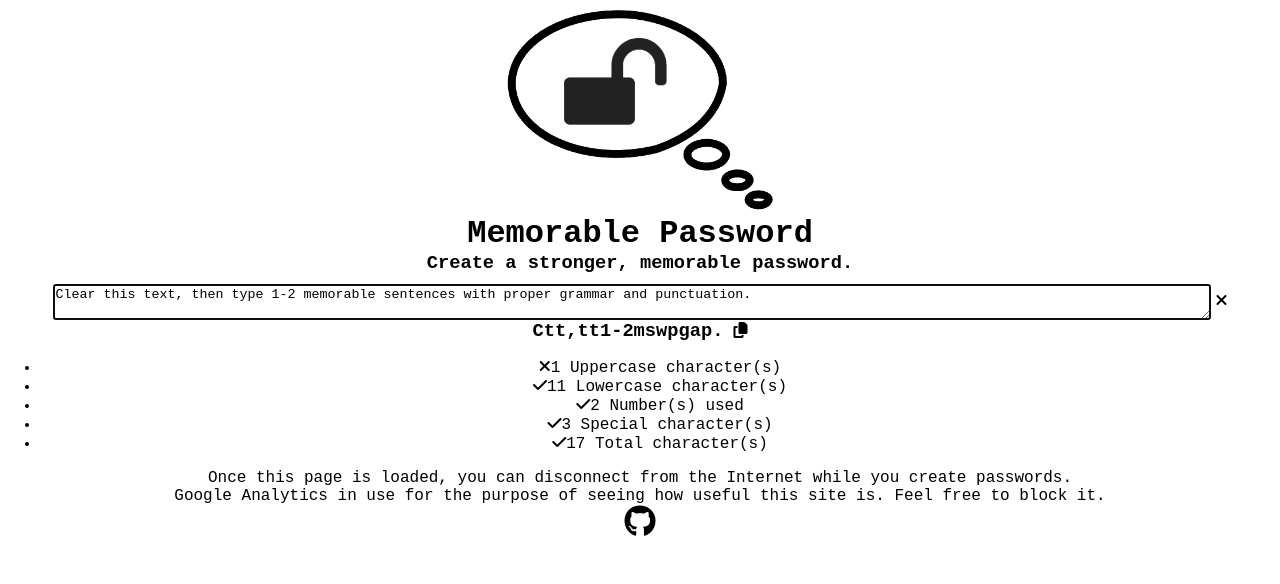
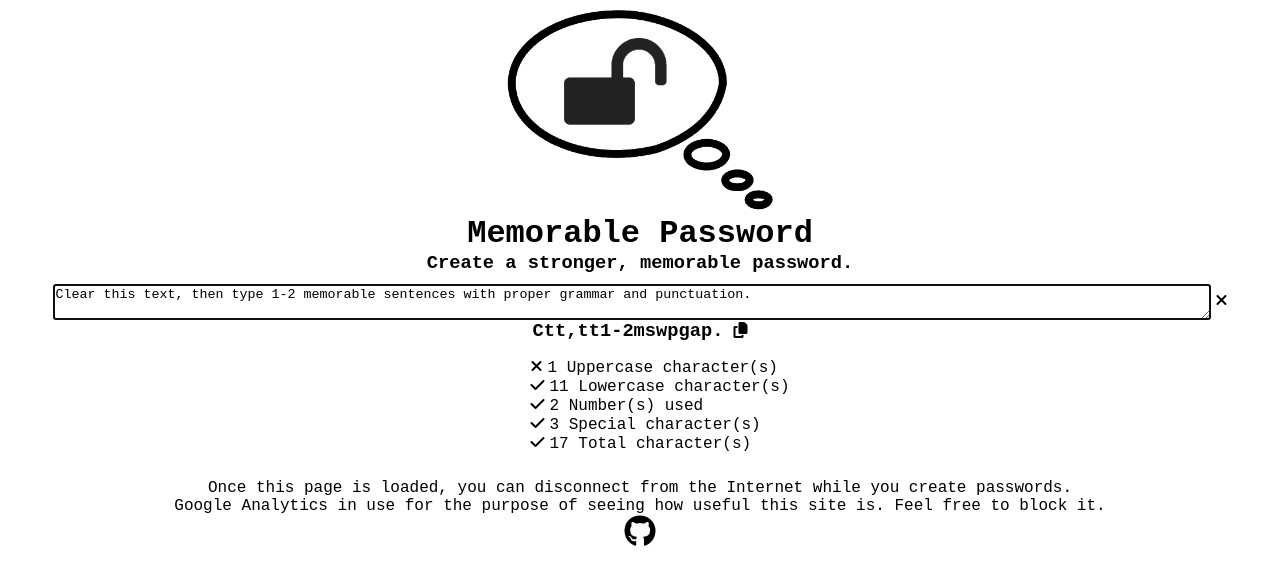
Before and after one commit to itsmikechu/memorable-password, a React (Create React App) app: page / in a window 1280 px wide. Shown: the top 584 px of the page. Built offline with nearby package versions, Linux system fonts and the light colour scheme.

Commit message:
Checklist: cleaned up UI presentation

```diff
--- a/src/components/Checklist.css
+++ b/src/components/Checklist.css
@@ -0,0 +1,12 @@
+.Checklist {
+    display: inline-block;
+}
+
+li {
+   list-style: none;
+   text-align: left;
+}
+
+li>i {
+    margin-right: 5px;
+}
--- a/src/components/Checklist.js
+++ b/src/components/Checklist.js
@@ -2,6 +2,9 @@
 import './Checklist.css'
 
 class Checklist extends Component {
+    minimumCharacterLengthPerCategory = 2;
+    minimumTotalLength = 8;
+
     runRegexToGetLength = (value, regex) => {
         if (typeof value === 'undefined' || value === null || value.match(regex) === null) {
             return 0;
@@ -48,24 +51,24 @@
     render() {
         return (
             <ul className="Checklist">
-                <li>
-                    <i className={this.satisfiesUppercase(this.props.password, 2) ? "fa fa-check" : "fa fa-times"}></i>
+                <li className="category">
+                    <i className={this.satisfiesUppercase(this.props.password, this.minimumCharacterLengthPerCategory) ? "fa fa-check" : "fa fa-times"}></i>
                     <span>{this.countUppercase(this.props.password)} Uppercase character(s)</span>
                 </li>
-                <li>
-                    <i className={this.satisfiesLowercase(this.props.password, 2) ? "fa fa-check" : "fa fa-times"}></i>
+                <li className="category">
+                    <i className={this.satisfiesLowercase(this.props.password, this.minimumCharacterLengthPerCategory) ? "fa fa-check" : "fa fa-times"}></i>
                     <span>{this.countLowercase(this.props.password)} Lowercase character(s)</span>
                 </li>
-                <li>
-                    <i className={this.satisfiesNumbers(this.props.password, 2) ? "fa fa-check" : "fa fa-times"}></i>
+                <li className="category">
+                    <i className={this.satisfiesNumbers(this.props.password, this.minimumCharacterLengthPerCategory) ? "fa fa-check" : "fa fa-times"}></i>
                     <span>{this.countNumbers(this.props.password)} Number(s) used</span>
                 </li>
-                <li>
-                    <i className={this.satisfiesSpecialCharacters(this.props.password, 2) ? "fa fa-check" : "fa fa-times"}></i>
+                <li className="category">
+                    <i className={this.satisfiesSpecialCharacters(this.props.password, this.minimumCharacterLengthPerCategory) ? "fa fa-check" : "fa fa-times"}></i>
                     <span>{this.countSpecialCharacters(this.props.password)} Special character(s)</span>
                 </li>
-                <li>
-                    <i className={this.satisfiesMinimumLength(this.props.password, 2) ? "fa fa-check" : "fa fa-times"}></i>
+                <li className="category">
+                    <i className={this.satisfiesMinimumLength(this.props.password, this.minimumTotalLength) ? "fa fa-check" : "fa fa-times"}></i>
                     <span>{this.props.password.length} Total character(s)</span>
                 </li>
             </ul>
```
